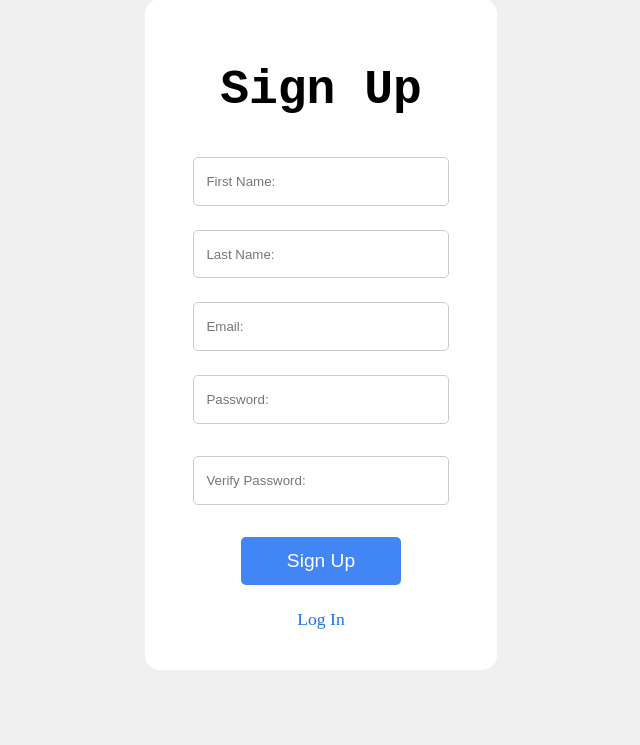
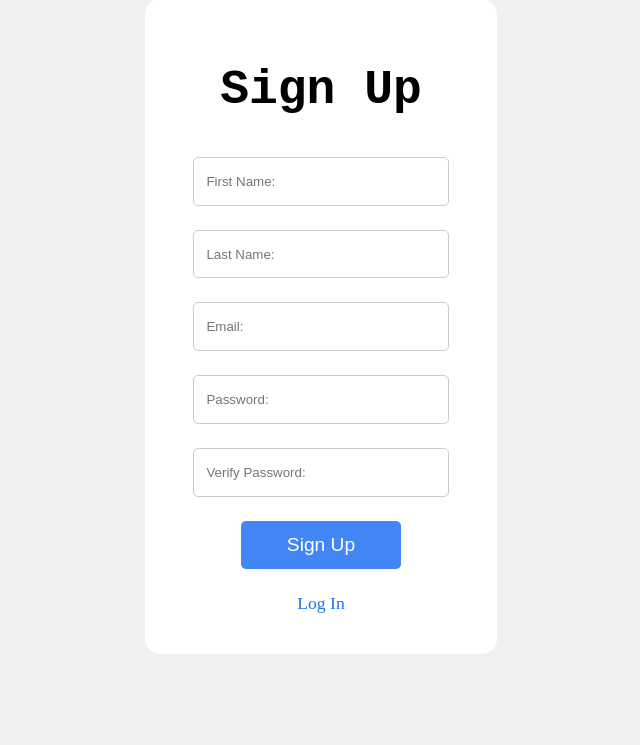
Before and after one commit to Danger-Design-UNT/Classroom-Attendance-Tracker, a Flask app: page /auth/signup in a window 1280 px wide. Shown: the part 169-914 px from the top of the page, without its empty margins (319-959 px from the left). After the commit the page ends 823 px from the top, so only its background shows below. Run offline with Flask 3, Linux system fonts and the light colour scheme.

Commit message:
updated css

```diff
--- a/app/static/css/login.css
+++ b/app/static/css/login.css
@@ -52,7 +52,7 @@ input{
     margin-bottom: 1.5rem;
 }
 .login-password{
-margin-bottom: 2rem;
+    margin-bottom: 2rem;
 }
 
 .forgot-button{
--- a/app/static/css/signup.css
+++ b/app/static/css/signup.css
@@ -55,7 +55,7 @@ input{
     margin-bottom: 1.5rem;
 }
 .login-password{
-margin-bottom: 2rem;
+    margin-bottom: 1.5rem;
 }
 
 .forgot-button{
```
